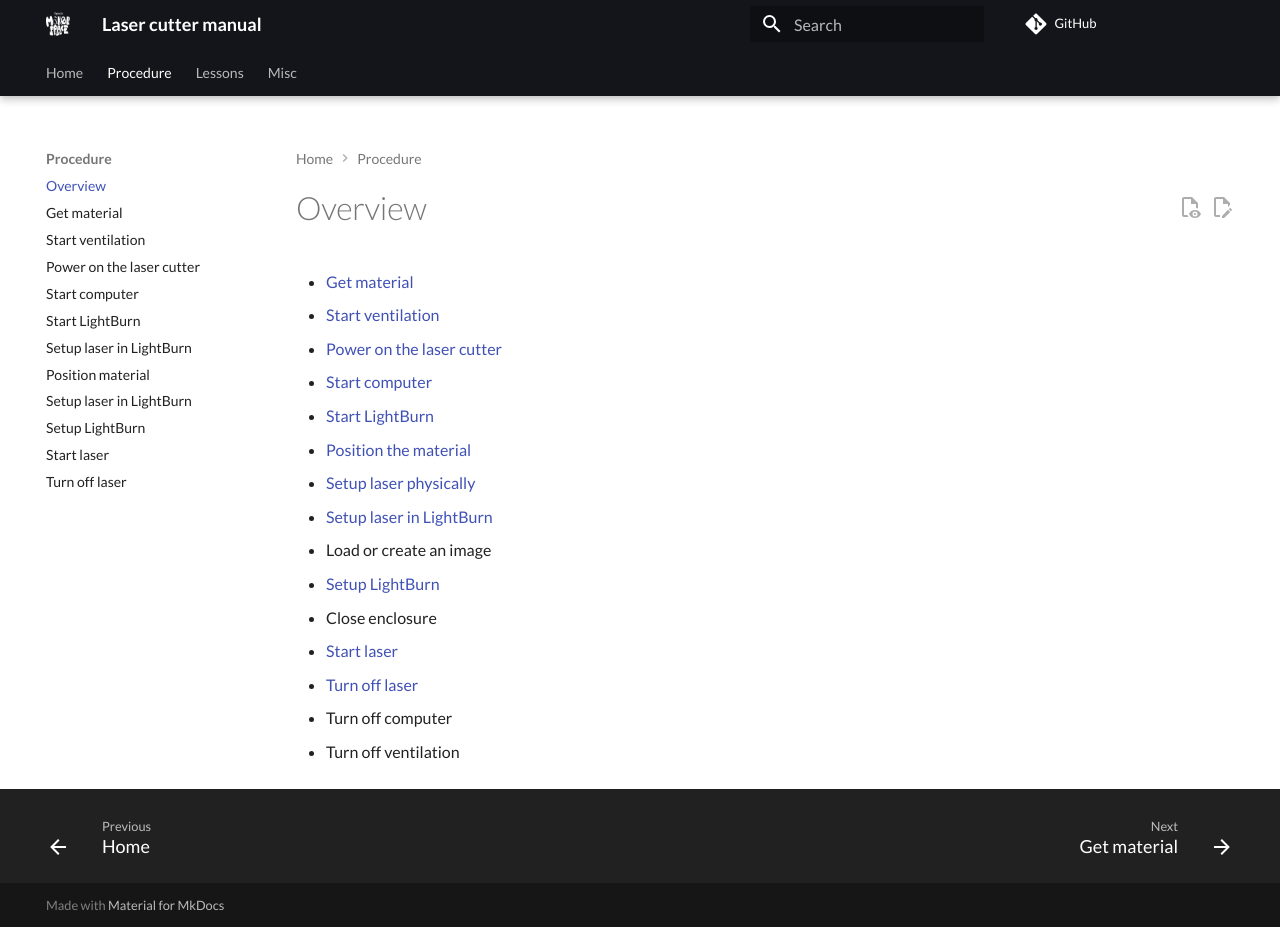
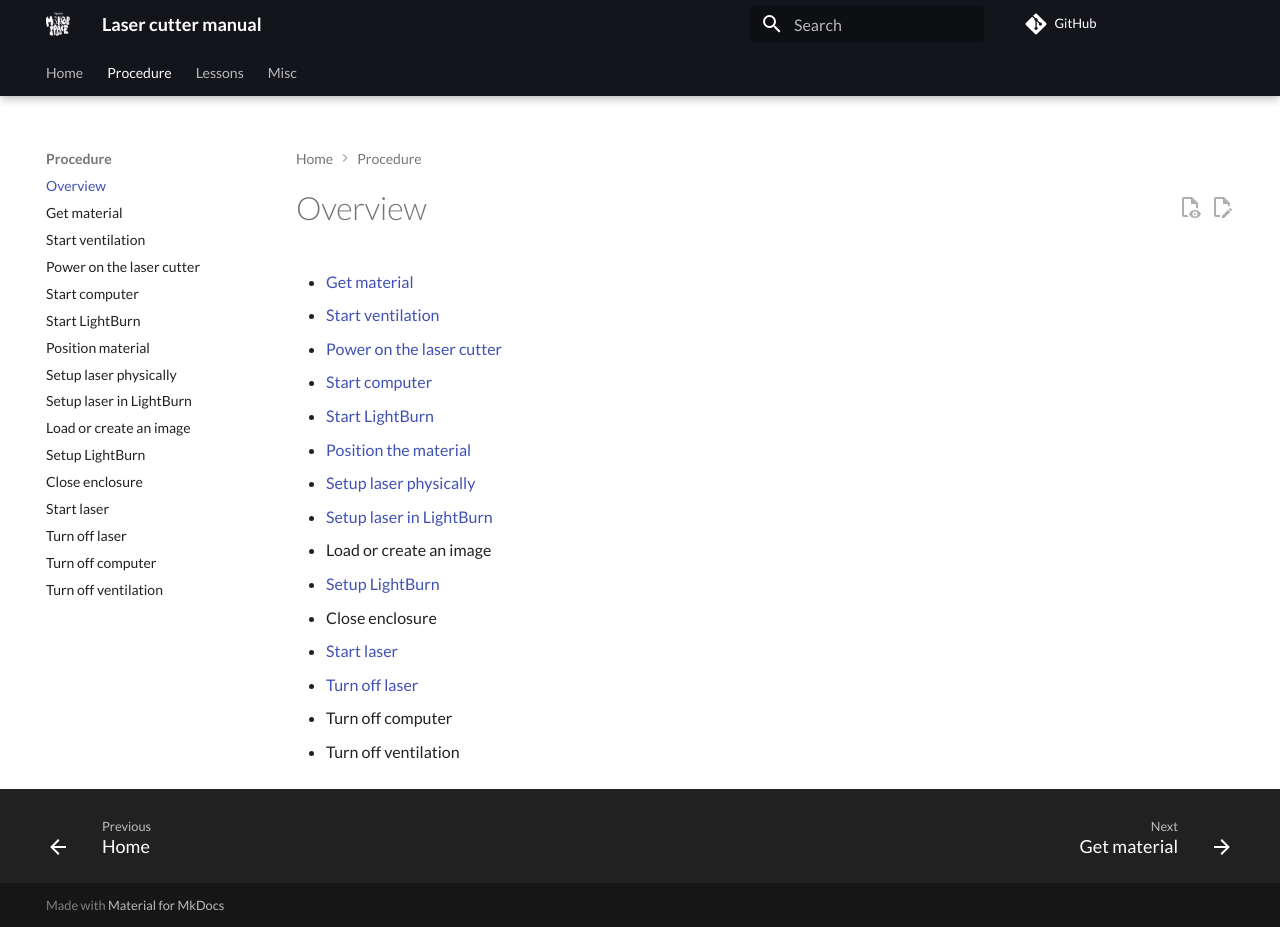
Before and after one commit to uppsala-makerspace/laser_cutter_guide, an MkDocs documentation site: the page built from docs/steps/README.md, in a window 1280 px wide and 927 px high. Built offline with MkDocs 1.6.1 and Material for MkDocs 9.7.7, drawn with Linux system fonts in a browser that asks for light colours; comment, search, counter and statistics services are not loaded.

Commit message:
Overview in TOC matches overview

```diff
--- a/mkdocs.yml
+++ b/mkdocs.yml
@@ -12,12 +12,17 @@ nav:
     - Power on the laser cutter: steps/power_on_laser_cutter.md
     - Start computer: steps/start_computer.md
     - Start LightBurn: steps/start_lightburn.md
+    - Position material: steps/position_material.md
+    - Setup laser physically: steps/setup_laser_physically.md
     - Setup laser in LightBurn: steps/setup_laser_in_lightburn.md
-    - Position material: steps/position_material.md
-    - Setup laser physically: steps/setup_laser_in_lightburn.md
+    - Load or create an image: load_image.md
     - Setup LightBurn: steps/setup_lightburn.md
+    - Close enclosure: steps/close_enclosure.md
     - Start laser: steps/start_laser.md
     - Turn off laser: steps/turn_off_laser.md
+    - Turn off computer: steps/turn_off_computer.md
+    - Turn off ventilation: steps/turn_off_ventilation.md
+
   - Lessons:
     - Overview: lessons/README.md
     - 1. Turn on everything: lessons/1_turn_on_everything.md
```
